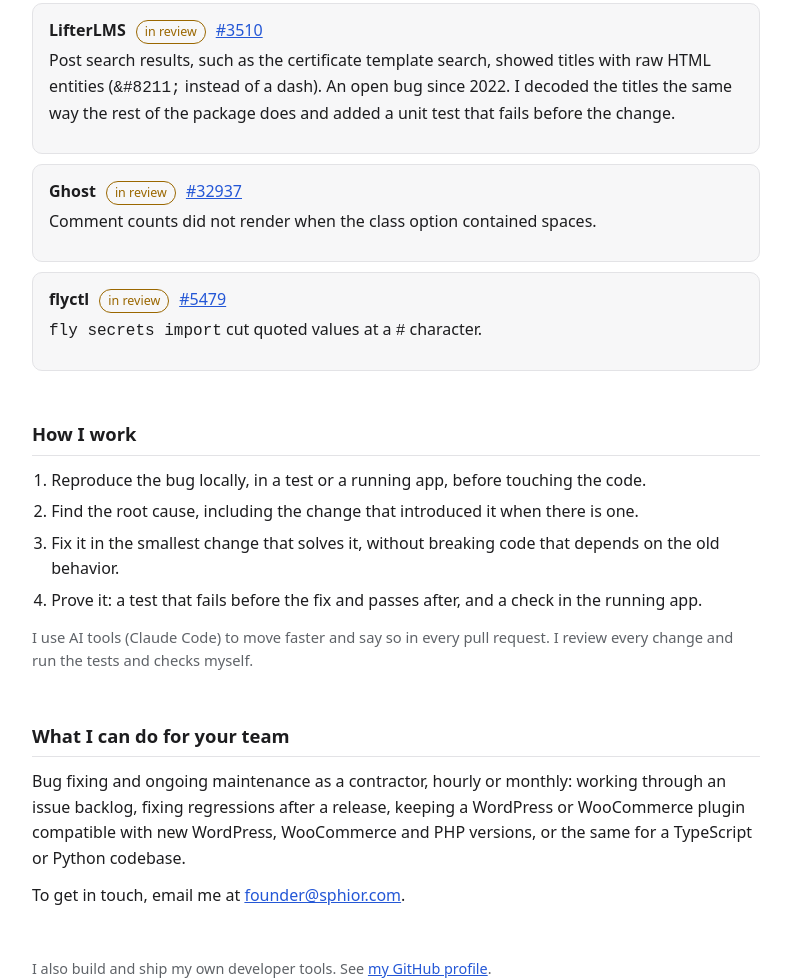
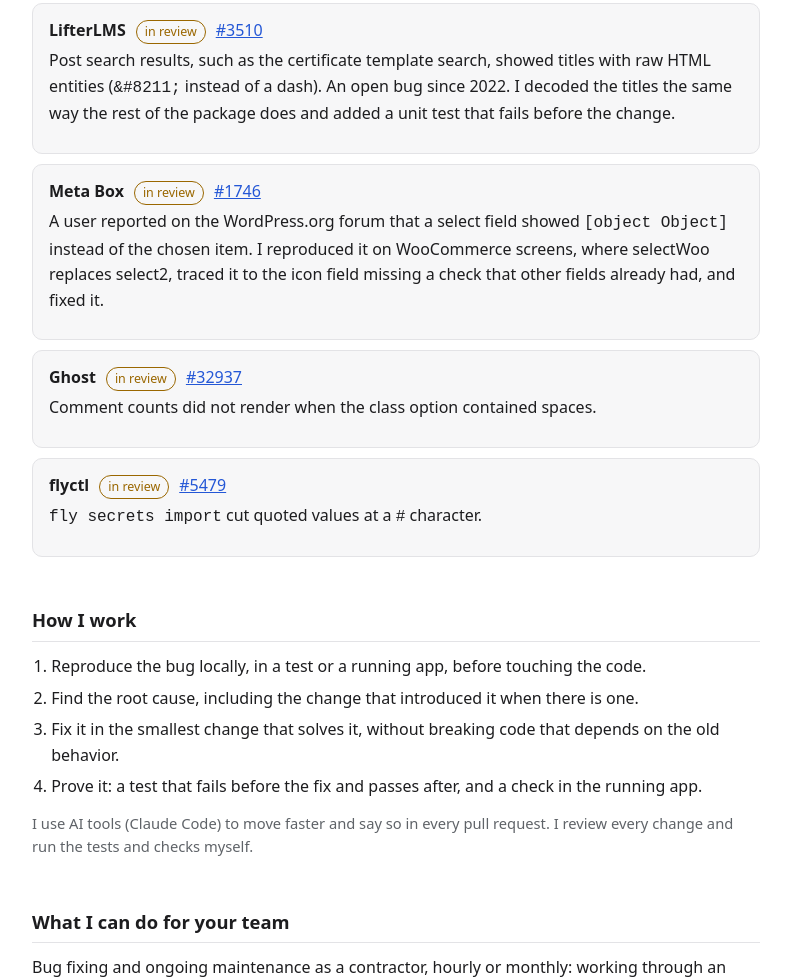
Before and after one commit to Toraastrta/Toraastrta.github.io, a plain HTML site: page index.html in a window 1280 px wide. Shown: the part 1968-2947 px from the top of the page, without its empty margins (244-1035 px from the left). Drawn offline with Linux system fonts and the light colour scheme.

Commit message:
Add Meta Box #1746

```diff
--- a/index.html
+++ b/index.html
@@ -114,6 +114,10 @@
       <p>Post search results, such as the certificate template search, showed titles with raw HTML entities (<code>&amp;#8211;</code> instead of a dash). An open bug since 2022. I decoded the titles the same way the rest of the package does and added a unit test that fails before the change.</p>
     </li>
     <li>
+      <div class="head"><span class="proj">Meta Box</span><span class="tag wait">in review</span><a href="https://github.com/wpmetabox/meta-box/pull/1746">#1746</a></div>
+      <p>A user reported on the WordPress.org forum that a select field showed <code>[object Object]</code> instead of the chosen item. I reproduced it on WooCommerce screens, where selectWoo replaces select2, traced it to the icon field missing a check that other fields already had, and fixed it.</p>
+    </li>
+    <li>
       <div class="head"><span class="proj">Ghost</span><span class="tag wait">in review</span><a href="https://github.com/TryGhost/Ghost/pull/32937">#32937</a></div>
       <p>Comment counts did not render when the class option contained spaces.</p>
     </li>
```
